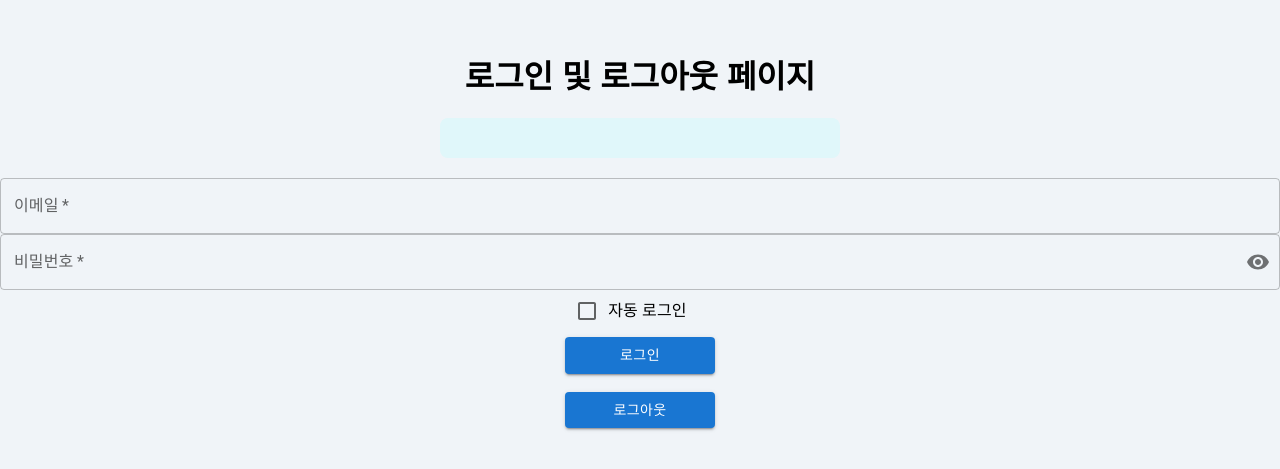
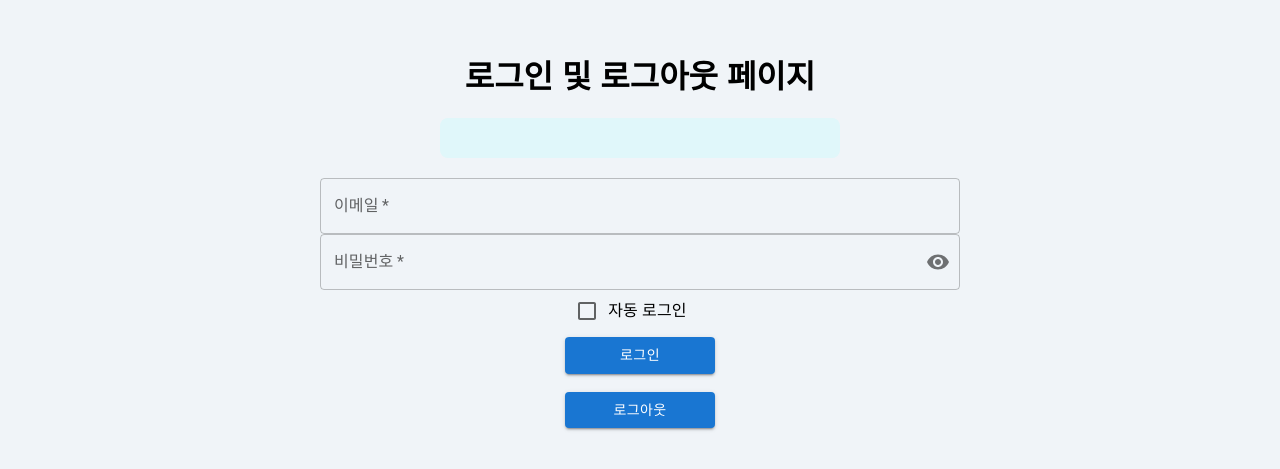
Before and after one commit to devellybutton/React_Login_Form_For_Test, a React (Create React App) app: page / in a window 1280 px wide. Shown: the part 171-640 px from the top of the page. Built offline with nearby package versions, Linux system fonts and the light colour scheme; no server answers.

Commit message:
README 설명, gif 추가

```diff
--- a/src/App.css
+++ b/src/App.css
@@ -13,8 +13,10 @@
     flex-direction: column;
     justify-content: center;
     align-items: center;
+    width: 50%;
     height: 100vh;
     text-align: center;
+    margin: 0 auto;
   }
 
   .App-header {
--- a/src/components/LoginForm/LoginForm.js
+++ b/src/components/LoginForm/LoginForm.js
@@ -21,14 +21,6 @@ const LoginForm = ({ setMessage }) => {
 
   // 세션 훅 사용
   useSession(setMessage, isLoggedIn);
-
-  // autoLogin 쿠키에서 자동 로그인 상태 불러오기
-  useEffect(() => {
-    const storedAutoLogin = Cookies.get('autoLogin') === 'true';
-    if (storedAutoLogin) {
-      setAutoLogin(storedAutoLogin);
-    }
-  }, []);
 
   // 로그아웃 함수
   const logoutWithRetries = useCallback(async () => {
```
Also changed, not shown: 1 other file (tests, documents, lock files or other folders).
